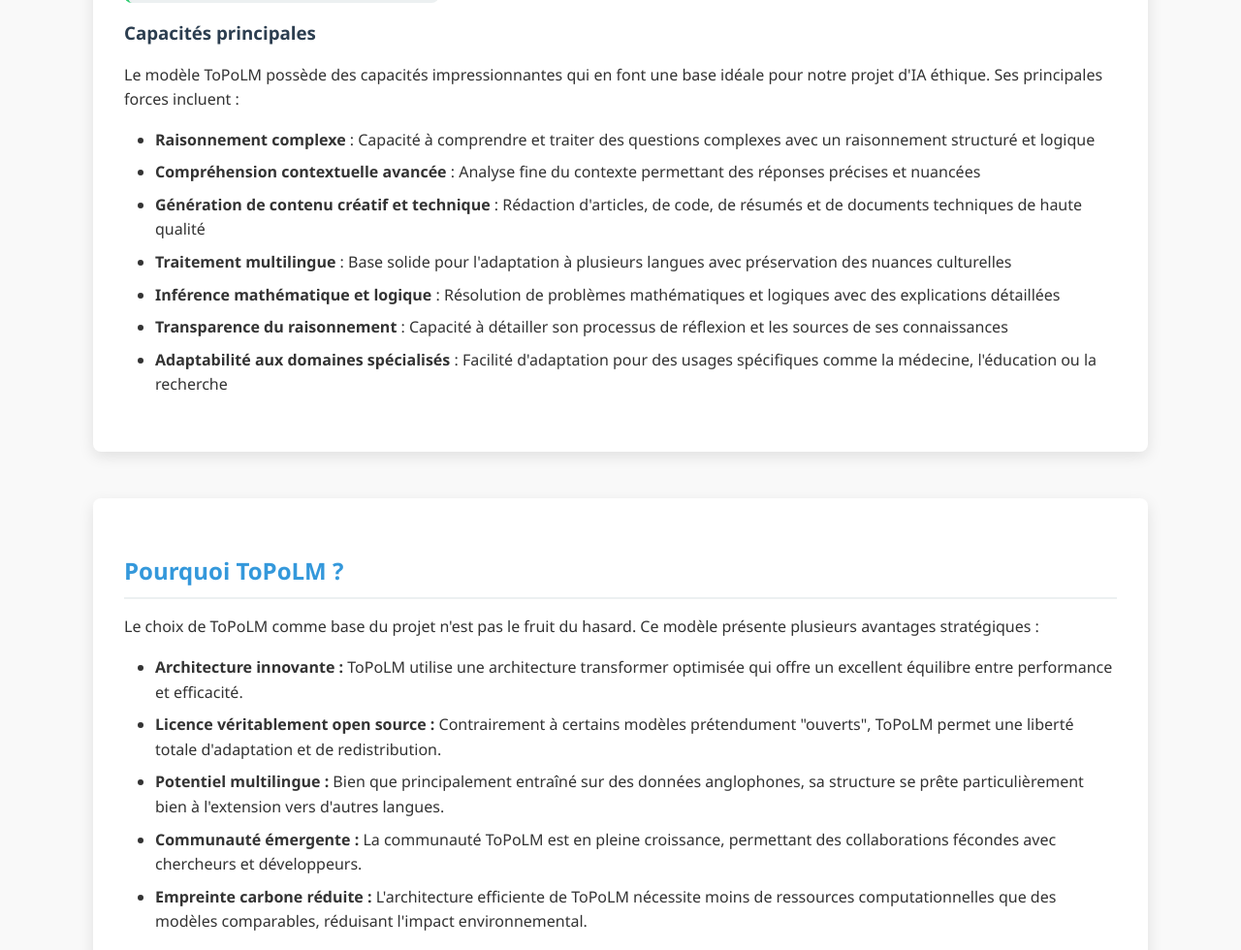
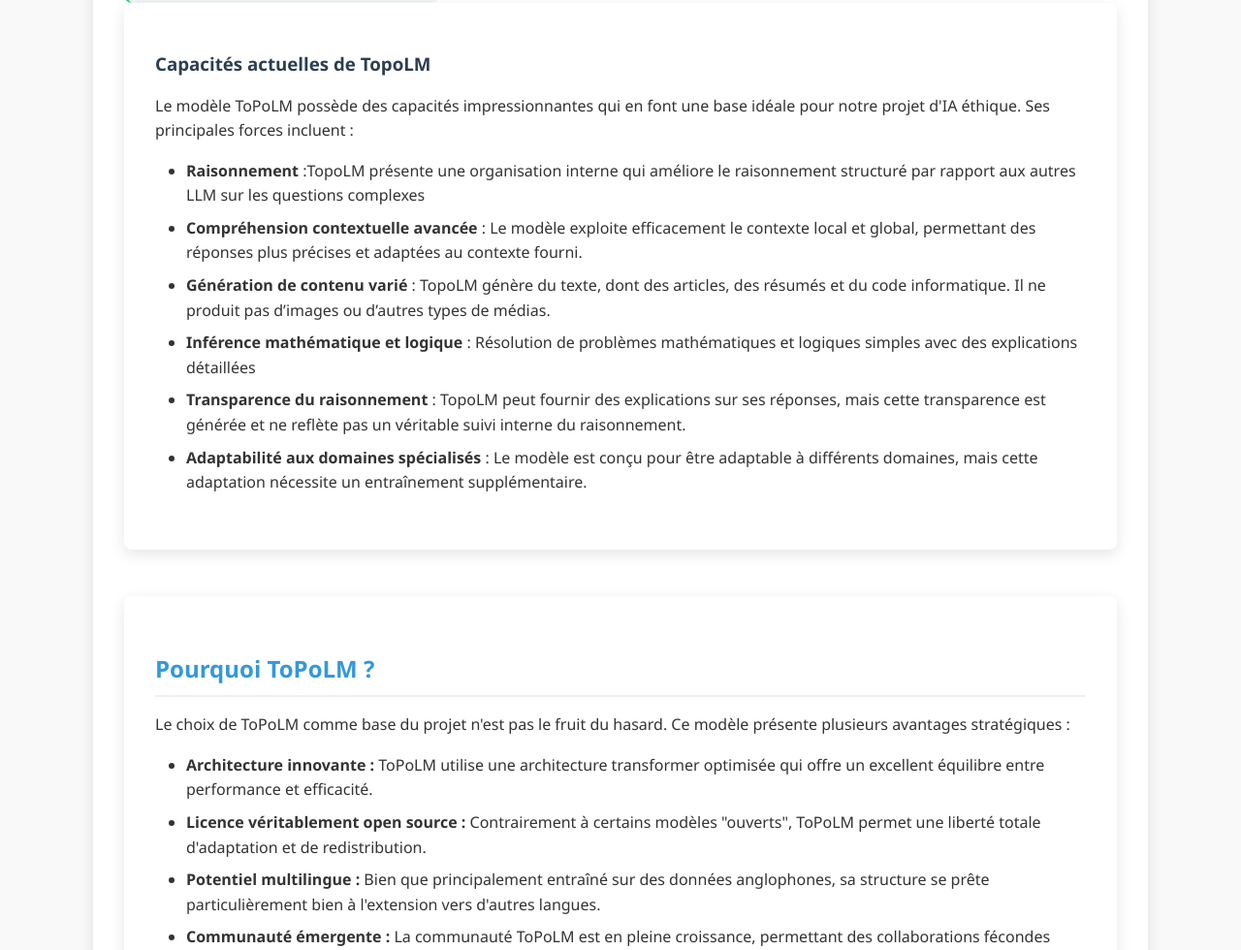
Before and after one commit to Micka7777/Topolm, a plain HTML site: page index.html in a window 1280 px wide. Shown: the part 1040-2020 px from the top of the page at 97% size. Drawn offline with Linux system fonts and the light colour scheme.

Commit message:
Update index.html

```diff
--- a/index.html
+++ b/index.html
@@ -194,16 +194,16 @@
                     <p>Utilisable par tous, indépendamment des compétences techniques ou des ressources disponibles.</p>
                 </div>
             </div>
-            <h3>Capacités principales</h3>
+           <section id="capabilities">
+    <h3>Capacités actuelles de TopoLM</h3>
     <p>Le modèle ToPoLM possède des capacités impressionnantes qui en font une base idéale pour notre projet d'IA éthique. Ses principales forces incluent :</p>
     <ul>
-                <li><strong>Raisonnement complexe</strong> : Capacité à comprendre et traiter des questions complexes avec un raisonnement structuré et logique</li>
-                <li><strong>Compréhension contextuelle avancée</strong> : Analyse fine du contexte permettant des réponses précises et nuancées</li>
-                <li><strong>Génération de contenu créatif et technique</strong> : Rédaction d'articles, de code, de résumés et de documents techniques de haute qualité</li>
-                <li><strong>Traitement multilingue</strong> : Base solide pour l'adaptation à plusieurs langues avec préservation des nuances culturelles</li>
-                <li><strong>Inférence mathématique et logique</strong> : Résolution de problèmes mathématiques et logiques avec des explications détaillées</li>
-                <li><strong>Transparence du raisonnement</strong> : Capacité à détailler son processus de réflexion et les sources de ses connaissances</li>
-                <li><strong>Adaptabilité aux domaines spécialisés</strong> : Facilité d'adaptation pour des usages spécifiques comme la médecine, l'éducation ou la recherche</li>
+        <li><strong>Raisonnement</strong> :TopoLM présente une organisation interne qui améliore le raisonnement structuré par rapport aux autres LLM sur les questions complexes</li>
+        <li><strong>Compréhension contextuelle avancée</strong> : Le modèle exploite efficacement le contexte local et global, permettant des réponses plus précises et adaptées au contexte fourni.</li>
+        <li><strong>Génération de contenu varié</strong> : TopoLM génère du texte, dont des articles, des résumés et du code informatique. Il ne produit pas d’images ou d’autres types de médias.</li>
+        <li><strong>Inférence mathématique et logique</strong> : Résolution de problèmes mathématiques et logiques simples avec des explications détaillées</li>
+        <li><strong>Transparence du raisonnement</strong> : TopoLM peut fournir des explications sur ses réponses, mais cette transparence est générée et ne reflète pas un véritable suivi interne du raisonnement.</li>
+        <li><strong>Adaptabilité aux domaines spécialisés</strong> : Le modèle est conçu pour être adaptable à différents domaines, mais cette adaptation nécessite un entraînement supplémentaire.</li>
     </ul>
 </section>
 <section id="why-topolm">
@@ -211,7 +211,7 @@
     <p>Le choix de ToPoLM comme base du projet n'est pas le fruit du hasard. Ce modèle présente plusieurs avantages stratégiques :</p>
     <ul>
         <li><strong>Architecture innovante :</strong> ToPoLM utilise une architecture transformer optimisée qui offre un excellent équilibre entre performance et efficacité.</li>
-                <li><strong>Licence véritablement open source :</strong> Contrairement à certains modèles prétendument "ouverts", ToPoLM permet une liberté totale d'adaptation et de redistribution.</li>
+        <li><strong>Licence véritablement open source :</strong> Contrairement à certains modèles "ouverts", ToPoLM permet une liberté totale d'adaptation et de redistribution.</li>
         <li><strong>Potentiel multilingue :</strong> Bien que principalement entraîné sur des données anglophones, sa structure se prête particulièrement bien à l'extension vers d'autres langues.</li>
         <li><strong>Communauté émergente :</strong> La communauté ToPoLM est en pleine croissance, permettant des collaborations fécondes avec chercheurs et développeurs.</li>
         <li><strong>Empreinte carbone réduite :</strong> L'architecture efficiente de ToPoLM nécessite moins de ressources computationnelles que des modèles comparables, réduisant l'impact environnemental.</li>
@@ -246,6 +246,7 @@
                     <li>Développement d'API pour intégration tierce</li>
                     <li>Création d'une communauté de contributeurs</li>
                     <li>Lancement du site web version bêta</li>
+                    <li><strong>Amélioration des capacités de raisonnement et de calculs mathématiques complexes</strong></li>
                 </ul>
             </div>
         </div>
@@ -257,6 +258,7 @@
                     <li>Extension aux langues européennes et internationales</li>
                     <li>Documentation complète pour développeurs</li>
                     <li>Amélioration des capacités de raisonnement</li>
+                    <li><strong>Ajout de la génération de schémas explicatifs (multimodalité texte + schéma)</strong></li>
                     <li>Événements de démonstration et formations</li>
                 </ul>
             </div>
@@ -280,6 +282,8 @@
         <li>Développer des métriques d'évaluation pour mesurer transparence et éthique</li>
         <li>Créer un prototype fonctionnel en français</li>
         <li>Sécuriser des financements initiaux pour soutenir le développement</li>
+    </ol>
+</section>
             </ol>
             <h3>Stratégie de communication</h3>
             <ul>
```
Lines whose indentation alone changed are shown as unchanged.
